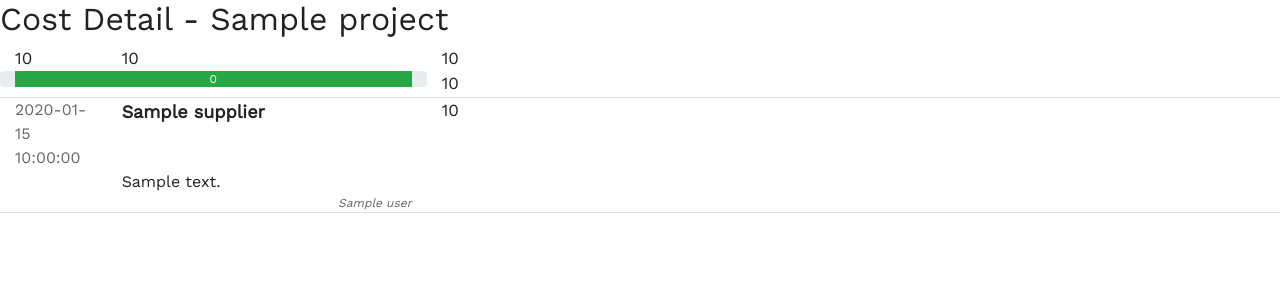
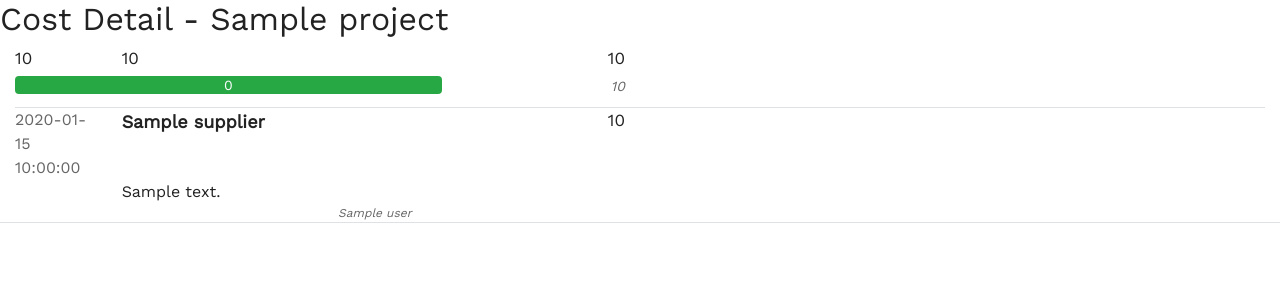
Before and after one commit to ushills/costreport, a Python web app: template templates/cost_detail/costdetail.html in a window 1280 px wide. Shown: the part 26-326 px from the top of the page. Run offline with Jinja, Linux system fonts and the light colour scheme; the template is opened without the code that fills it: most values are stand-ins (such as "Sample title", 1, 10 or a date in 2020); some libraries are stand-ins or nearby versions.

Commit message:
formatted cost detail template

```diff
--- a/static/css/site.css
+++ b/static/css/site.css
@@ -56,6 +56,7 @@ a:hover{
     font-size: 10px;
     font-style: italic;
     color: #666;
+    padding-bottom: 5px;
 }
 
 .forecast .progress{
@@ -73,25 +74,49 @@ a:hover{
 }
 
 /* cost detail template formatting */
-.costdetail .first_row{
+
+.cost_summary {
+    padding-bottom: 10px;
 }
 
-.costdetail .second_row{
-    font-size: 16px;
-    /* border-bottom: 1px solid #666; */
+.cost_summary .first_row{
+    padding-bottom: 5px;
 }
 
-.costdetail .supplier{
+.cost_summary .second_row{
+    font-size: 14px;
+    font-style: italic;
+    color: #666;
+}
+
+.cost_summary .progress{
+    margin-left: 15px;
+    margin-right: -15px;
+    padding-left: 0px;
+    padding-right: 0px;
+    height: 18px;
+    font-size: 14px;
+}
+
+.cost_detail .row .values {
+    text-align: right;
+}
+
+.cost_transaction .description{
+    font-size: 16px;
+}
+
+.cost_transaction .supplier{
     font-size: 18px;
     font-weight: bold;
 }
 
-.costdetail .date {
+.cost_transaction .date {
     font-size: 16px;
     color: #666;
 }
 
-.costdetail .user{
+.cost_transaction .user{
     font-size: 12px;
     font-style: italic;
     color: #666;
--- a/templates/cost_detail/costdetail.html
+++ b/templates/cost_detail/costdetail.html
@@ -3,9 +3,9 @@
 
 <h2>Cost Detail - {{ project}} </h2>
 
-<div class="container-fluid cost_summary border-bottom">
+<div class="container-fluid cost_detail">
 
-
+    <div class="cost_summary border-bottom">
         <div class="first_row row">
             <div class="col-1"><a
                     href={{ url_for('project_costdetail.costdetail', project=project, cost_code=cost_summary.cost_code)}}>{{ cost_summary.cost_code }}</a>
@@ -39,12 +39,11 @@
             {% endif %}
             <div class="second_row values col-2">{{ '{:,}'.format(cost_summary.cost_allowance) }}</div>
         </div>
-
     </div>
 
-<div class="container-fluid costdetail">
+    <div class="cost_transaction">
         {% for c in cost_detail %}
-    <div class="first_row row">
+        <div class="row">
             <div class="date col-1">
                 {{ c.transaction_date }}
             </div>
@@ -55,8 +54,8 @@
                 {{ '{:,}'.format(c.transaction_amount) }}
             </div>
         </div>
-    <div class="second_row row">
-        <div class="col-6 offset-1">
+        <div class="row">
+            <div class="description col-6 offset-1">
                 {{ c.transaction_description }}
             </div>
         </div>
@@ -68,3 +67,4 @@
         {% endfor %}
 
     </div> {% endblock %}
+</div>
--- a/templates/forecast/forecast.html
+++ b/templates/forecast/forecast.html
@@ -13,7 +13,7 @@
         <div class="col-3">{{ f.cost_code_description }}</div>
         <div class="values col-2">{{ '{:,}'.format(f.cost_forecast)}}</div>
     </div>
-    <div class="row">
+    <div class="row border-bottom">
         {% if f.cost_forecast > f.cost_allowance %}
         <!-- Negative Progress Bar -->
         <div class="progress col-4">
```
Lines whose indentation alone changed are shown as unchanged.
